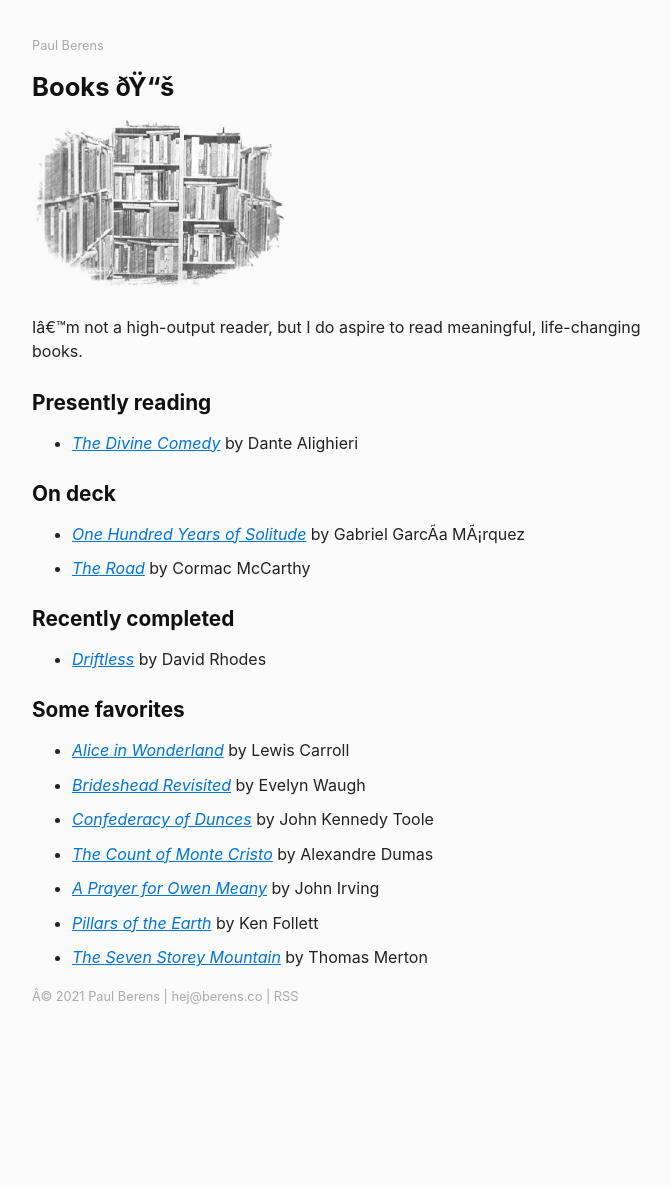
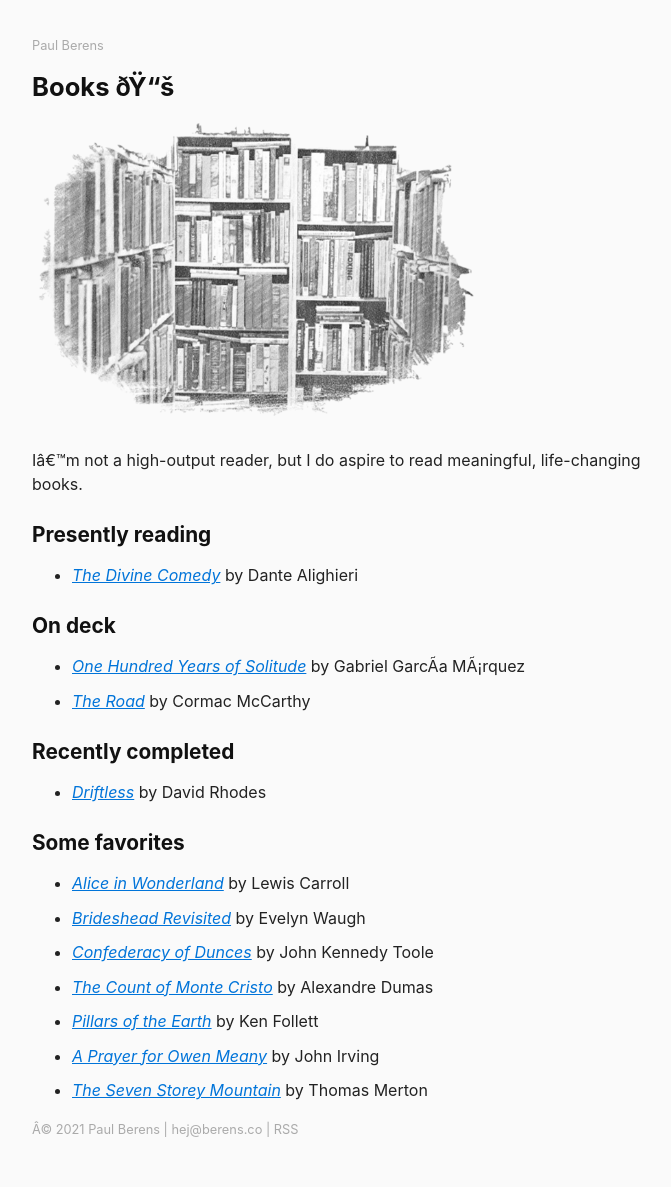
Before and after one commit to berensp/berensp.github.io, a Jekyll site: the page built from books.md, in a window 1280 px wide. Shown: the whole page, without its empty margins (288-959 px from the left). Built offline with Jekyll 4.4.1, drawn with Linux system fonts in a browser that asks for light colours; nearby versions of some CDN libraries; before the commit the page ends 1054 px from its top, so only the background shows below that.

Commit message:
v3
alphabetize books + name change on editio princeps

```diff
--- a/books.md
+++ b/books.md
@@ -3,7 +3,7 @@ layout: page
 title: Books 📚
 permalink: /books/
 ---
-<img src="/assets/images/bookshelf.bw.png" alt="bookshelf" width="40%" height="40%">
+<img src="/assets/images/bookshelf.bw.png" alt="bookshelf" width="70%" height="70%">
 
 I'm not a high-output reader, but I do aspire to read meaningful, life-changing books.
 
@@ -22,6 +22,6 @@ I'm not a high-output reader, but I do aspire to read meaningful, life-changing
 - [*Brideshead Revisited*](https://www.google.com/books/edition/Brideshead_Revisited/mAjbDwAAQBAJ) by Evelyn Waugh
 - [*Confederacy of Dunces*](https://www.google.com/books/edition/A_Confederacy_of_Dunces/WM6OztAsYWQC?hl=en&gbpv=0) by John Kennedy Toole
 - [*The Count of Monte Cristo*](https://www.google.com/books/edition/The_Count_of_Monte_Cristo/RyEEAAAAQAAJ?hl=en&gbpv=0) by Alexandre Dumas
+- [*Pillars of the Earth*](https://www.google.com/books/edition/_/QYYQDAAAQBAJ?hl=en&sa=X&ved=2ahUKEwit84DyoZLwAhXxhK0KHY5bDaUQ7_IDMB16BAgNEAU) by Ken Follett
 - [*A Prayer for Owen Meany*](https://www.google.com/books/edition/A_Prayer_for_Owen_Meany/pcCpqpWPKrkC?hl=en&gbpv=0) by John Irving
-- [*Pillars of the Earth*](https://www.google.com/books/edition/_/QYYQDAAAQBAJ?hl=en&sa=X&ved=2ahUKEwit84DyoZLwAhXxhK0KHY5bDaUQ7_IDMB16BAgNEAU) by Ken Follett
 - [*The Seven Storey Mountain*](https://www.google.com/books/edition/The_Seven_Storey_Mountain/SIZiPwAACAAJ?hl=en&kptab=overview) by Thomas Merton
```
Also changed, not shown: _posts/2021-04-23-editio-princeps.md (renamed from _posts/editio-princeps.md).
